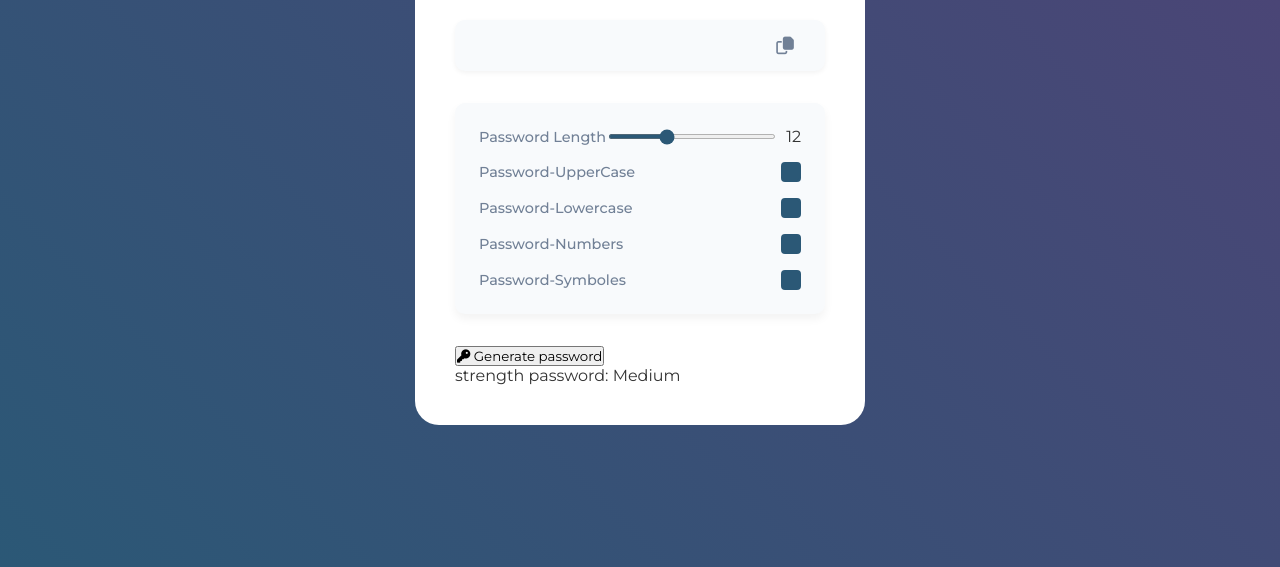
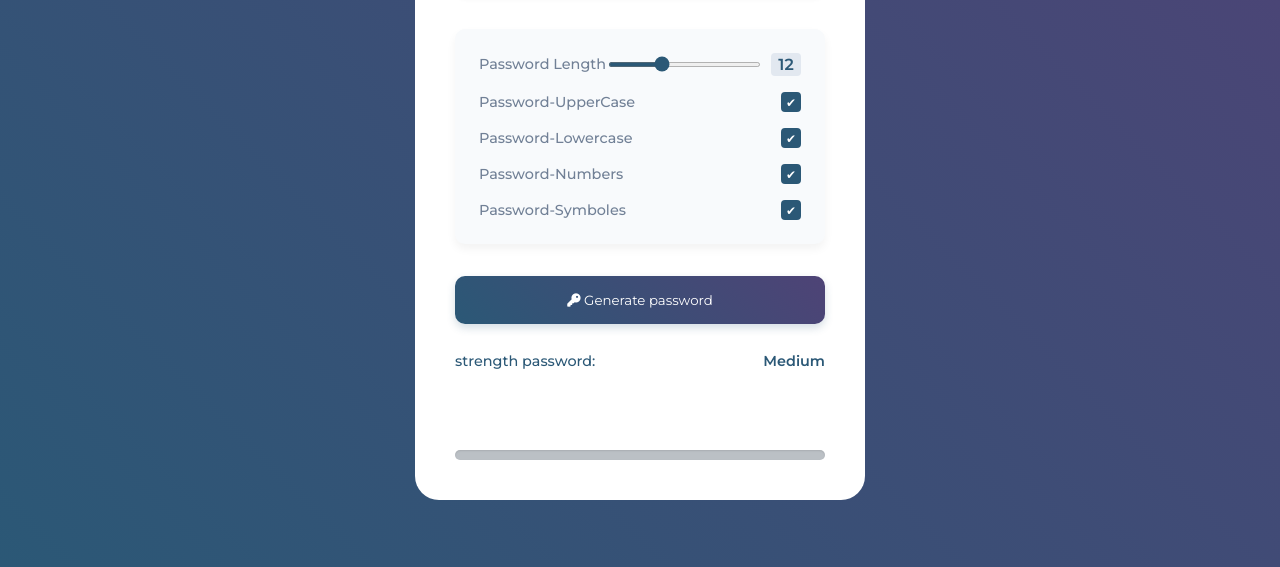
Before and after one commit to Negar-karimi9023/PasswordGenrator, a website built with Parcel: page src/index.html in a window 1280 px wide. Shown: the part 233-800 px from the top of the page. Built offline with nearby package versions, Linux system fonts and the light colour scheme.

Commit message:
setep2 sryle

```diff
--- a/src/index.html
+++ b/src/index.html
@@ -24,7 +24,7 @@
           <label for="length">Password Length</label>
           <div class="range-container">
             <input type="range" id="length" min="6" max="24" value="12" />
-            <span class="length-value">12</span>
+            <span id="length-value">12</span>
           </div>
         </div>
         <!-- Include Uppercase -->
--- a/src/styles.css
+++ b/src/styles.css
@@ -135,7 +135,73 @@ input[type="checkbox"] {
   appearance: none;
   outline: none;
   position: relative;
+  transition: all 0.3s;
 }
 input[type="checkbox"]:checked {
   background-color: var(--primary-color);
 }
+input[type="checkbox"]:checked::after {
+  content: "\2714";
+  position: absolute;
+  top: 50%;
+  left: 50%;
+  transform: translate(-50%, -50%);
+  color: white;
+  font-size: 12px;
+}
+#length-value {
+  font-weight: 600;
+  color: var(--primary-color);
+  width: 30px;
+  background-color: #e2e8f0;
+  border-radius: 4px;
+  padding: 2px;
+  text-align: center;
+}
+button {
+  width: 100%;
+  padding: 1rem;
+  background: linear-gradient(
+    45deg,
+    var(--primary-color),
+    var(--secondary-color)
+  );
+  border: none;
+  border-radius: 10px;
+  font-weight: 600px;
+  color: white;
+  margin-bottom: 1rem;
+  cursor: pointer;
+  box-shadow: 0 4px 8px rgba(43, 88, 118, 0.2);
+  transition: all 0.3s;
+}
+button:hover {
+  transform: translateY(-2px);
+}
+button:active {
+  transform: translateY(0px);
+}
+.strength-container {
+  margin-top: 0.8rem;
+}
+.strength-container p {
+  font-size: 0.9rem;
+  margin-top: 2px;
+  font-weight: 500;
+  color: var(--primary-color);
+  display: flex;
+  justify-content: space-between;
+}
+#strength-label {
+  color: var(--primary-color);
+  font-weight: 600;
+}
+.strength-meter {
+  height: 10px;
+  margin-top: 0.2rem;
+  background-color: #bbc0c5;
+  border-radius: 10px;
+  margin-top: 5rem;
+  overflow: hidden;
+  box-shadow: inset 0 1px 2px rgba(0, 0, 0, 0.1);
+}
```
